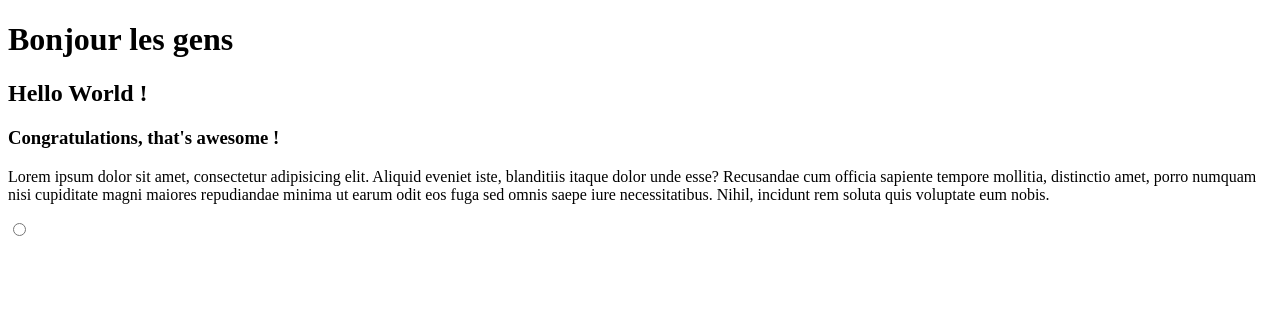
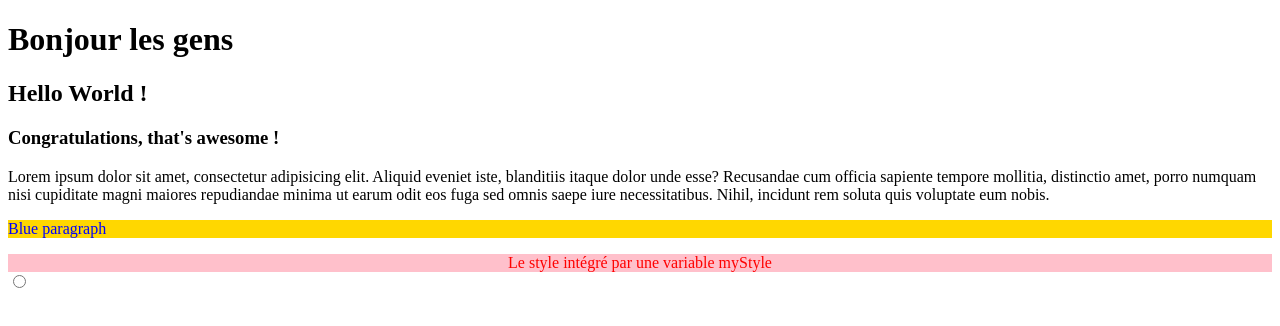
Before and after one commit to Luna-bf/React-Grafikart, a React (Vite) app: page / in a window 1280 px wide. Shown: the top 326 px of the page. Built offline with nearby package versions, Linux system fonts and the light colour scheme.

Commit message:
Added some CSS in different ways

```diff
--- a/src/App.jsx
+++ b/src/App.jsx
@@ -1,6 +1,7 @@
-const greeting = 'Hello World !'
-const congrats = 'Congratulations, that\'s awesome !'
-const awesome = 'awesome'
+const greeting = 'Hello World !';
+const congrats = 'Congratulations, that\'s awesome !';
+const awesome = 'awesome';
+const myStyle = {color: 'red', backgroundColor: 'pink', textAlign: 'center'}; {/*On peut aussi le faire avec une variable*/}
 
 function App() {
   return <> {/* On peux aussi déclarer une balise vide comme élément racine */}
@@ -13,6 +14,15 @@ function App() {
       Lorem ipsum dolor sit amet, consectetur adipisicing elit. Aliquid eveniet iste, blanditiis itaque dolor unde esse? Recusandae cum officia sapiente tempore mollitia, distinctio amet, porro numquam nisi cupiditate magni maiores repudiandae minima ut earum odit eos fuga sed omnis saepe iure necessitatibus. Nihil, incidunt rem soluta quis voluptate eum nobis.
     </p>
 
+    <p style={{color: 'blue', backgroundColor: 'gold'}}>Blue paragraph</p>
+
+    {/*
+      - Si on veut changer le style, on doit passer les valeurs sous forme d'objet
+      - Attention, le background-color devra toujours être écrit en camelCase, c'est à dire : backgroundColor
+    */}
+
+    <div style={myStyle}>Le style intégré par une variable myStyle</div>
+
     <input type="radio" /> {/*Les balises doivent toujours être fermées */}
   </>
 }
```
